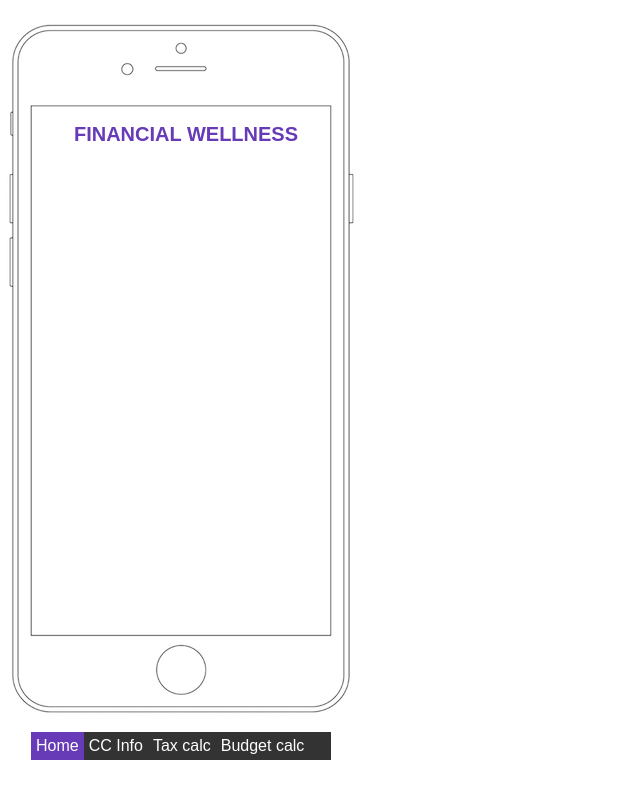
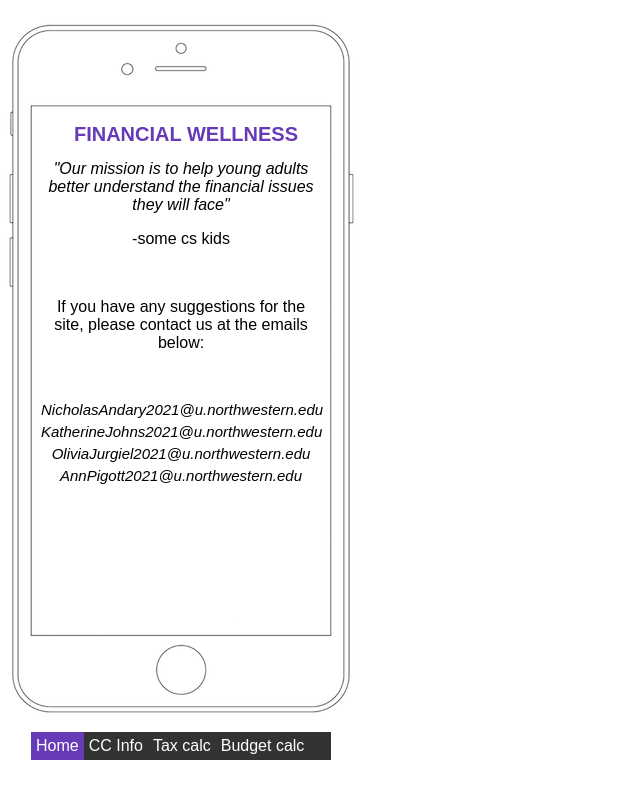
Before and after one commit to Financial-app/financial-app1, a plain HTML site: page HomePage.html in a window 1280 px wide. Shown: the whole page, without its empty margins (0-640 px from the left). Drawn offline with Linux system fonts and the light colour scheme.

Commit message:
starting to fix merge changes

```diff
--- a/HomePage.html
+++ b/HomePage.html
@@ -11,7 +11,20 @@
         </div>
     </header>
     <main>
-        <!--    NICK CODE GOES HERE-->
+        <div class="homebody">
+            "Our mission is to help young adults better understand the financial issues they will face"
+            <p>-some cs kids</p>
+            <br />
+            <p>If you have any suggestions for the site, please contact us at the emails below:</p>
+            <br />
+            <ul>
+                <li>NicholasAndary2021@u.northwestern.edu</li>
+                <li>KatherineJohns2021@u.northwestern.edu</li>
+                <li>OliviaJurgiel2021@u.northwestern.edu</li>
+                <li>AnnPigott2021@u.northwestern.edu</li>
+
+            </ul>
+        </div>
     </main>
     <div class="home-bar">
         <a class="active" href="#home">Home</a>
--- a/extras.css
+++ b/extras.css
@@ -17,6 +17,9 @@ body {
 	padding-top: 5px;
 	font-size: 10px;
 	text-transform: uppercase;
+	background-color: ##D8BFD8
+    text-shadow: 1px 1px white;
+
 }
 .links{
 	color: black;
@@ -32,6 +35,30 @@ body {
 
 .website {
     margin-top: 5px;
+}
+
+.homebody{
+    font-style: italic;
+    margin-left: 10px;
+    margin-right: 10px;
+    text-align:center;
+}
+
+.homebody p
+{
+    font-style:normal;
+}
+
+.homebody ul {
+    list-style-type: none;
+    padding-left: 0;
+    font-size:15px;
+    padding-bottom: 5px;
+}
+.homebody li {
+    padding-bottom: 5px;
+    text-align:center;
+    float:none;
 }
 
 .words{
```
Also changed, not shown: CreditCard.html (+4 -4 lines).
